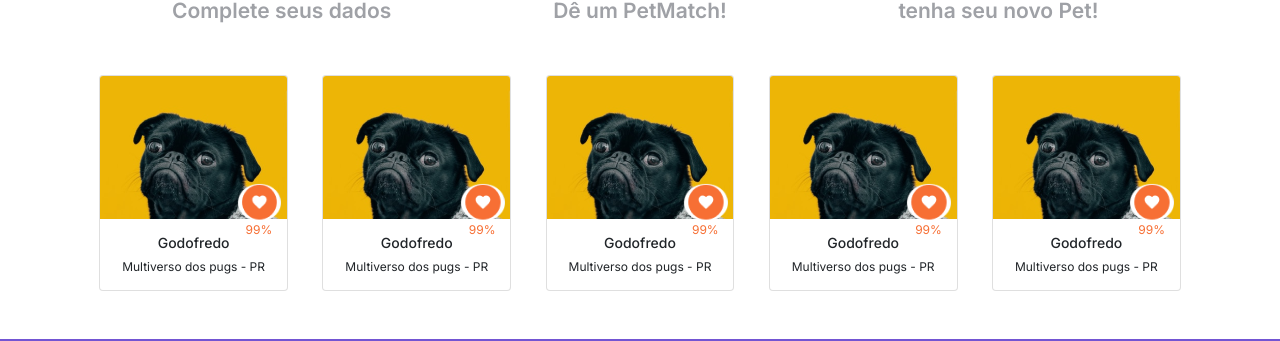
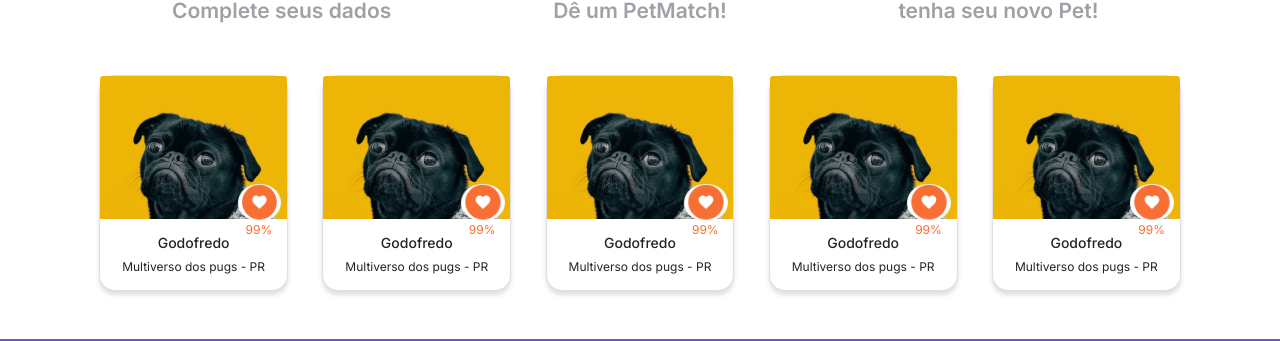
Before and after one commit to andresdslima/petmatch-front, a React (Create React App) app: page / in a window 1280 px wide. Shown: the part 1365-1706 px from the top of the page. Built offline with nearby package versions, Linux system fonts and the light colour scheme; no server answers.

Commit message:
Ajustes CardMatches

```diff
--- a/src/components/Cards/CardMatches/styles.css
+++ b/src/components/Cards/CardMatches/styles.css
@@ -2,6 +2,8 @@
     text-align: center;
     position: relative;
     width: 11.8em;
+    border-radius: 16px !important;
+    box-shadow: 0px 4px 4px rgba(159, 159, 159, 0.33) !important;
 }
 
 .matchIconContainer {
```
